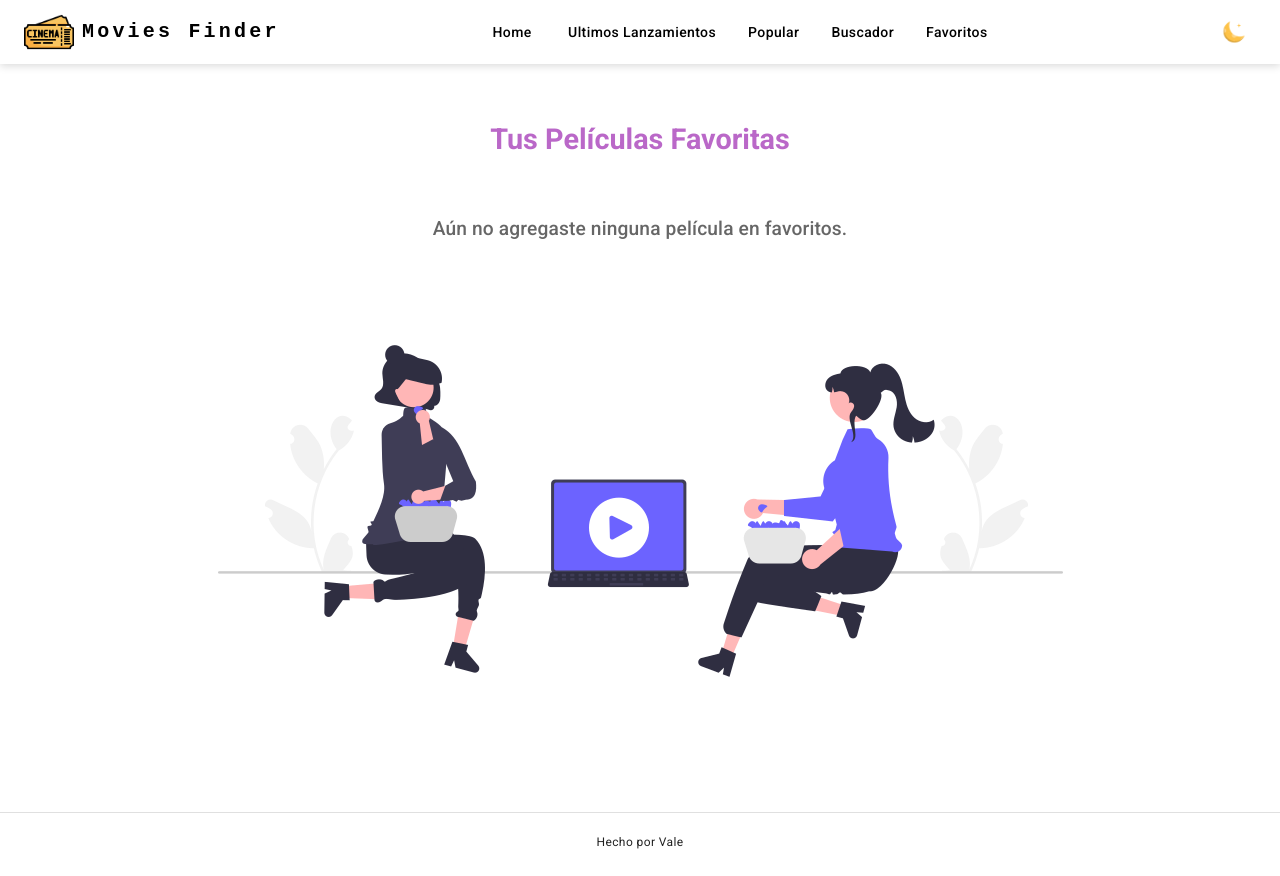
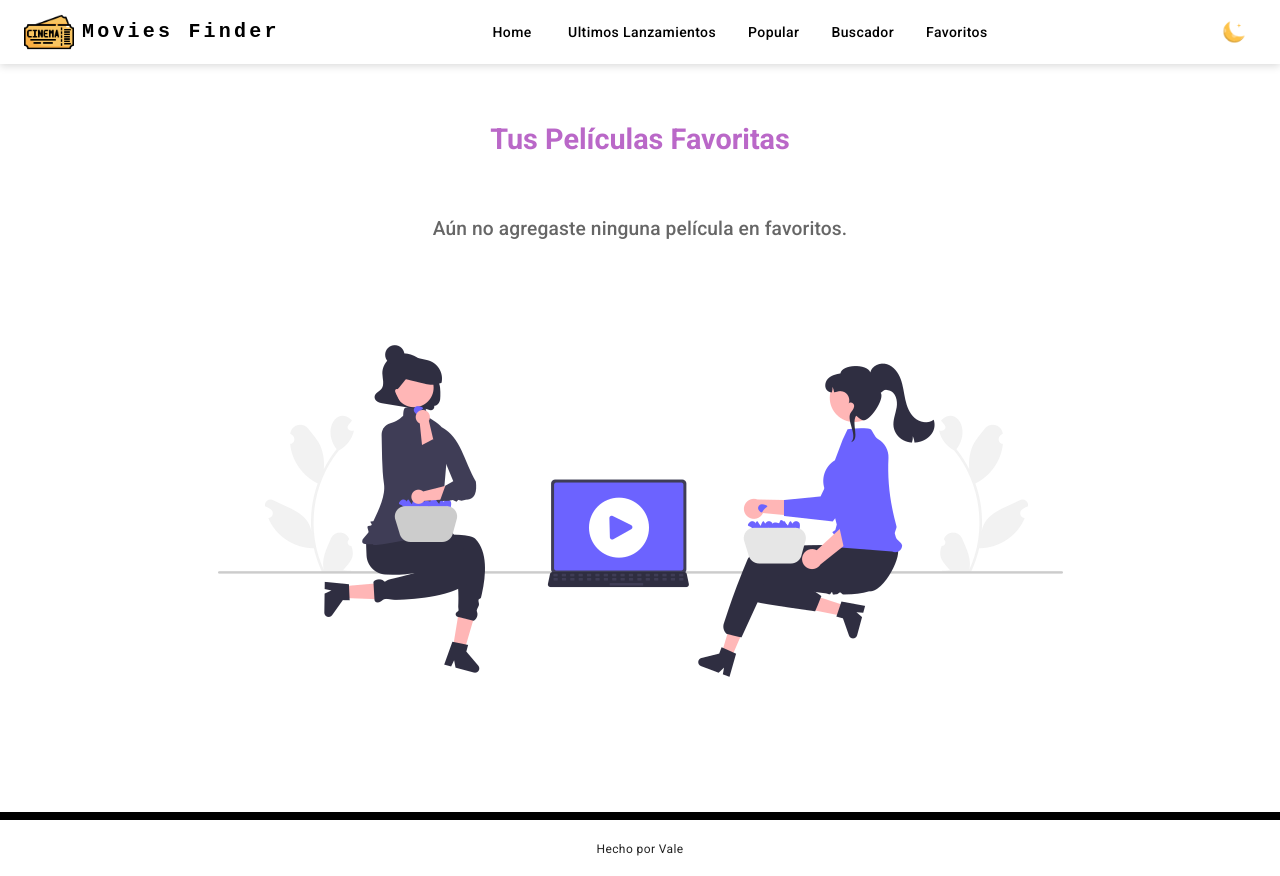
Before and after one commit to ValkiriaB/Movies-finder, a React (Vite) app: page /favorites in a window 1280 px wide. Built offline with nearby package versions, Linux system fonts and the light colour scheme.

Commit message:
division en el footer

```diff
--- a/src/components/Footer.jsx
+++ b/src/components/Footer.jsx
@@ -10,8 +10,8 @@ function Footer() {
         py: 2,
         textAlign: 'center',
         backgroundColor: 'background.paper',
-        borderTop: '1px solid',
-        borderColor: 'divider',
+        borderTop: '8px solid',
+        borderColor: '#000000',
       }}
     >
       <Typography variant="caption">Hecho por Vale</Typography>
```
